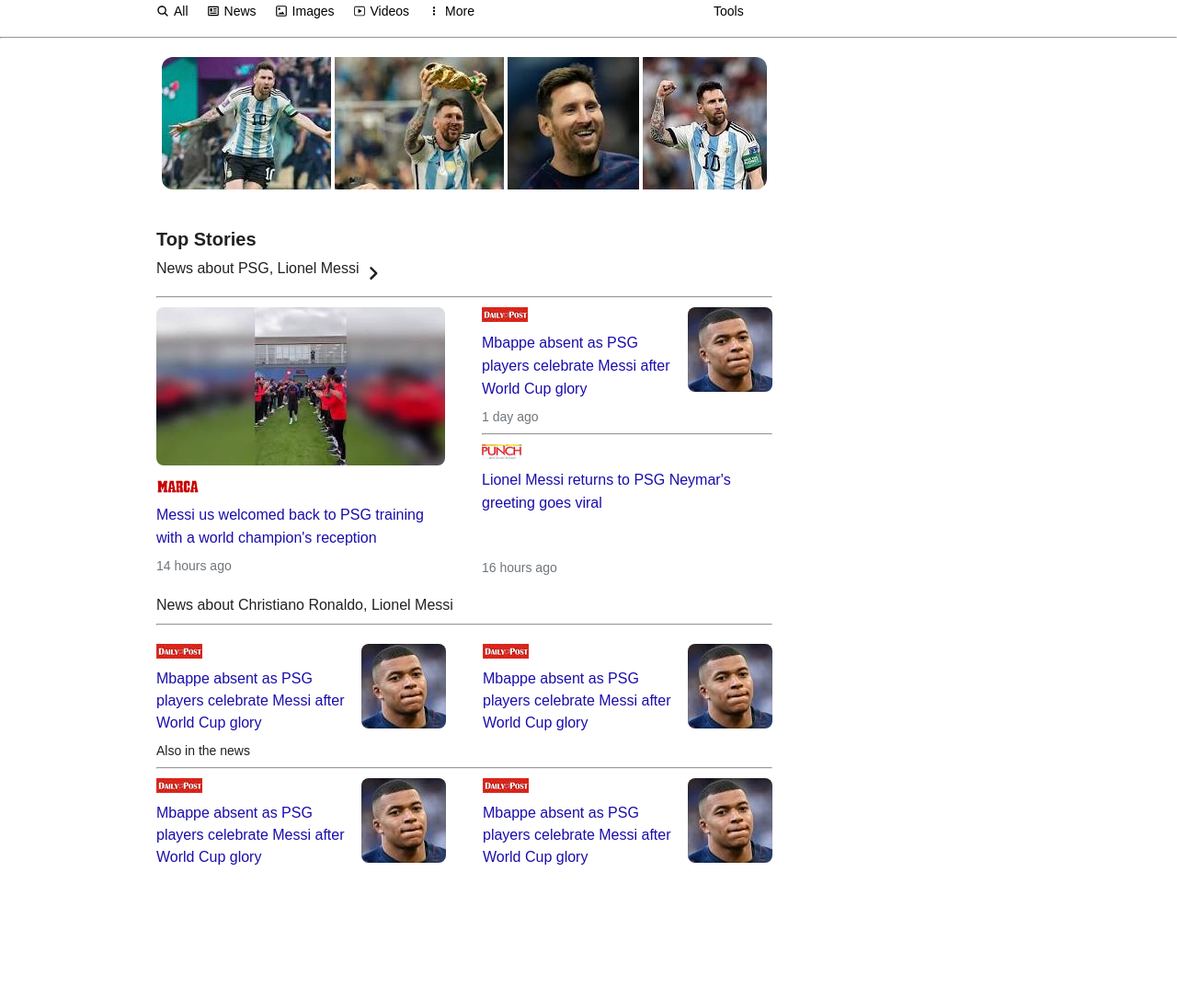
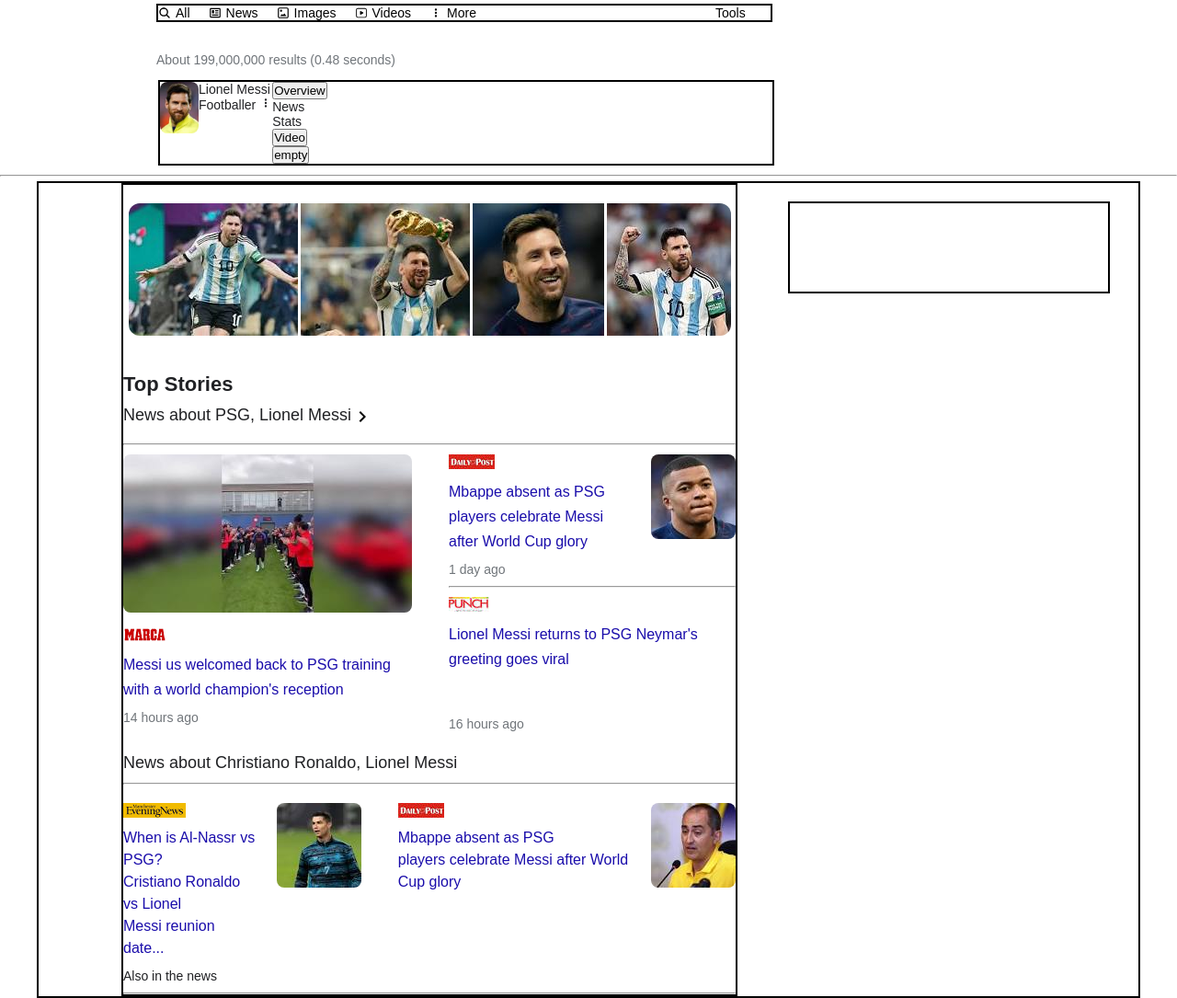
Before and after one commit to usiemeblessing/messi-profile-search, a plain HTML site: page index.html in a window 1280 px wide. Shown: the part 100-1185 px from the top of the page at 92% size. Before the commit the page ends 1064 px from the top, so only its background shows below. Drawn offline with Linux system fonts and the light colour scheme.

Commit message:
modified index.html and css filesz

```diff
--- a/CSS/styles.css
+++ b/CSS/styles.css
@@ -28,6 +28,8 @@ hr {
 .primary-logo {
 	margin-left: 30px;
 	cursor: pointer;
+	width: 92px;
+	height: 30px;
 }
 
 .search-bar {
@@ -70,11 +72,10 @@ hr {
 	border-radius: 50%;
 }
 
-.tools-container,
-.long-middle-container {
+.tools-container {
 	width: 670px;
 	margin-left: 170px;
-	/* border: 2px solid black; */
+	border: 2px solid black;
 	margin-bottom: 20px;
 }
 
@@ -89,6 +90,7 @@ hr {
 .tools-links {
 	cursor: pointer;
 	font-size: 14px;
+	line-height: 16px;
 	text-decoration: none;
 }
 
@@ -104,10 +106,64 @@ li {
 	margin-right: 240px;
 }
 
+.results-stats {
+	font-family: Google Sans, arial, sans-serif;
+	margin-left: 170px;
+	color: #70757a;
+	line-height: 43px;
+	font-size: 14px;
+}
+
+.messi-overview {
+	width: 670px;
+	margin-left: 172px;
+	border: 2px solid black;
+	display: flex;
+}
+
+.messi-headshot {
+	border-radius: 8px;
+	width: 42px;
+	height: 56px;
+}
+
+.head-shot-and-name {
+	display: flex;
+}
+
 /* after top section horizontal rule */
 
+.article-aside {
+	width: 1200px;
+	margin: 0 auto;
+	position: relative;
+	display: flex;
+	gap: 55px;
+	border: 2px solid black;
+	/* background-color: #70757a; */
+	margin-top: 5px;
+}
+
+.article {
+	width: 670px;
+	margin-left: 90px;
+	border: 2px solid black;
+}
+
+.aside {
+	width: 350px;
+	height: 100px;
+	margin-top: 20px;
+	border: 2px solid black;
+}
+
 .messi-four-images {
-	text-align: center;
+	margin: 0;
+	/* text-align: center; */
+	display: flex;
+	align-items: center;
+	justify-content: center;
+	gap: 3px;
 	margin-top: 20px;
 	margin-bottom: 40px;
 }
@@ -122,15 +178,16 @@ li {
 	border-bottom-right-radius: 12px;
 }
 
+.top-stories {
+	font-size: 22px;
+	margin-bottom: 10px;
+	color: #202124;
+}
+
 .headline-wrapper {
 	display: flex;
-	align-items: center;
-	justify-content: flex-start;
-}
-
-.top-stories {
-	font-size: 20px;
-	margin-bottom: 10px;
+	/* align-items: center; */
+	/* justify-content: center; */
 }
 
 .top-story-section,
@@ -144,7 +201,7 @@ li {
 }
 
 .top-story-tag {
-	font-size: 16px;
+	font-size: 18px;
 	margin-bottom: 10px;
 	text-decoration: none;
 	color: #202124;
@@ -188,6 +245,7 @@ li {
 
 .mbappe-absent {
 	display: flex;
+	gap: 20px;
 }
 
 .viral {
--- a/index.html
+++ b/index.html
@@ -16,8 +16,6 @@
 				<img
 					src="images/goo logo.png"
 					alt="primary logo"
-					width="92px"
-					height="30px"
 					class="primary-logo"
 				/>
 				<div class="search-bar">
@@ -213,9 +211,50 @@
 					</ul>
 				</div>
 			</section>
+			<p class="results-stats">
+				About 199,000,000 results (0.48 seconds)
+			</p>
+			<section class="messi-overview">
+				<div class="head-shot-and-name">
+					<a href="#"
+						><img
+							src="images/messi-head-shot.jpg"
+							alt="Messi headshot"
+							class="messi-headshot"
+					/></a>
+					<div class="Messi-name">
+						<p>Lionel Messi</p>
+						<p>
+							Footballer
+							<span
+								><svg
+									xmlns="http://www.w3.org/2000/svg"
+									width="1em"
+									height="1em"
+									preserveAspectRatio="xMidYMid meet"
+									viewBox="0 0 24 24"
+								>
+									<path
+										fill="currentColor"
+										d="M12 16a2 2 0 0 1 2 2a2 2 0 0 1-2 2a2 2 0 0 1-2-2a2 2 0 0 1 2-2m0-6a2 2 0 0 1 2 2a2 2 0 0 1-2 2a2 2 0 0 1-2-2a2 2 0 0 1 2-2m0-6a2 2 0 0 1 2 2a2 2 0 0 1-2 2a2 2 0 0 1-2-2a2 2 0 0 1 2-2Z"
+									/></svg
+							></span>
+						</p>
+					</div>
+				</div>
+				<div></div>
+				<div class="overview-buttons">
+					<div><button>Overview</button></div>
+					<div><div>News</div></div>
+					<div><div>Stats</div></div>
+					<div><button>Video</button></div>
+					<div><button>empty</button></div>
+				</div>
+			</section>
 			<!-- end of top section -->
 			<hr />
-			<div class="long-middle-container">
+			<div class="article-aside">
+				<div class="article">
 					<section class="messi-gallery">
 						<div class="messi-four-images">
 							<img
@@ -239,16 +278,15 @@
 								>News about PSG, Lionel Messi</a
 							>
 							<svg
+								focusable="false"
 								xmlns="http://www.w3.org/2000/svg"
-							width="1.5em"
-							height="1.5em"
-							preserveAspectRatio="xMidYMid meet"
 								viewBox="0 0 24 24"
+								width="24px"
+								height="24px"
 							>
 								<path
-								fill="currentColor"
-								d="M9.29 15.88L13.17 12L9.29 8.12a.996.996 0 1 1 1.41-1.41l4.59 4.59c.39.39.39 1.02 0 1.41L10.7 17.3a.996.996 0 0 1-1.41 0c-.38-.39-.39-1.03 0-1.42z"
-							/>
+									d="M10 6L8.59 7.41 13.17 12l-4.58 4.59L10 18l6-6z"
+								></path>
 							</svg>
 						</div>
 						<hr />
@@ -284,8 +322,8 @@
 										<a href="#" class="headline-links">
 											Mbappe absent as PSG
 											<br />
-										players celebrate Messi after World Cup
-										glory
+											players celebrate Messi after World
+											Cup glory
 										</a>
 									</div>
 									<img
@@ -317,26 +355,26 @@
 						>
 						<hr />
 					</section>
-				<section class="more-news">
+					<section class="more-news-section">
 						<div class="more-news-top">
 							<div class="more-news-top-left">
 								<div class="mbappe-absent">
 									<div>
 										<a href="#"
 											><img
-											src="images/daily-post-logo.jpg"
+												src="images/evening-news-logo.png"
 												alt="Daily posts news logo"
 												class="newspapers"
 										/></a>
 										<a href="#" class="headline-links">
-										Mbappe absent as PSG
+											When is Al-Nassr vs PSG?
 											<br />
-										players celebrate Messi after World Cup
-										glory
+											Cristiano Ronaldo vs Lionel <br />
+											Messi reunion date...
 										</a>
 									</div>
 									<img
-									src="images/mbappe-1.jpg"
+										src="images/ronaldo-1.jpg"
 										alt="Mbappe image"
 										class="news-images"
 										width="92px"
@@ -356,12 +394,12 @@
 										<a href="#" class="headline-links">
 											Mbappe absent as PSG
 											<br />
-										players celebrate Messi after World Cup
-										glory
+											players celebrate Messi after World
+											Cup glory
 										</a>
 									</div>
 									<img
-									src="images/mbappe-1.jpg"
+										src="images/al-nassr.jpg"
 										alt="Mbappe image"
 										class="news-images"
 										width="92px"
@@ -372,59 +410,9 @@
 						</div>
 						<p>Also in the news</p>
 						<hr />
-					<div class="more-news-bottom">
-						<div class="more-news-top-left">
-							<div class="mbappe-absent">
-								<div>
-									<a href="#"
-										><img
-											src="images/daily-post-logo.jpg"
-											alt="Daily posts news logo"
-											class="newspapers"
-									/></a>
-									<a href="#" class="headline-links">
-										Mbappe absent as PSG
-										<br />
-										players celebrate Messi after World Cup
-										glory
-									</a>
+					</section>
 				</div>
-								<img
-									src="images/mbappe-1.jpg"
-									alt="Mbappe image"
-									class="news-images"
-									width="92px"
-									height="92px"
-								/>
-							</div>
-						</div>
-						<div class="more-news-top-right">
-							<div class="mbappe-absent">
-								<div>
-									<a href="#"
-										><img
-											src="images/daily-post-logo.jpg"
-											alt="Daily posts news logo"
-											class="newspapers"
-									/></a>
-									<a href="#" class="headline-links">
-										Mbappe absent as PSG
-										<br />
-										players celebrate Messi after World Cup
-										glory
-									</a>
-								</div>
-								<img
-									src="images/mbappe-1.jpg"
-									alt="Mbappe image"
-									class="news-images"
-									width="92px"
-									height="92px"
-								/>
-							</div>
-						</div>
-					</div>
-				</section>
+				<div class="aside"></div>
 			</div>
 		</main>
 		<footer></footer>
```
Lines whose indentation alone changed are shown as unchanged.
